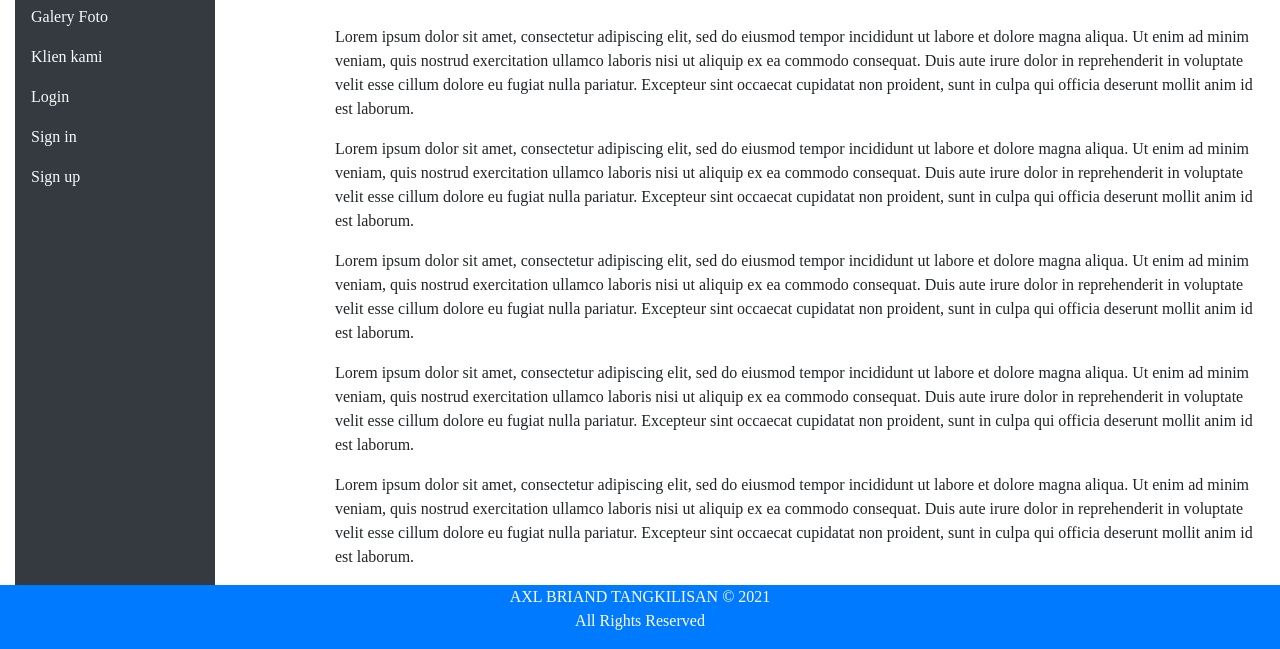
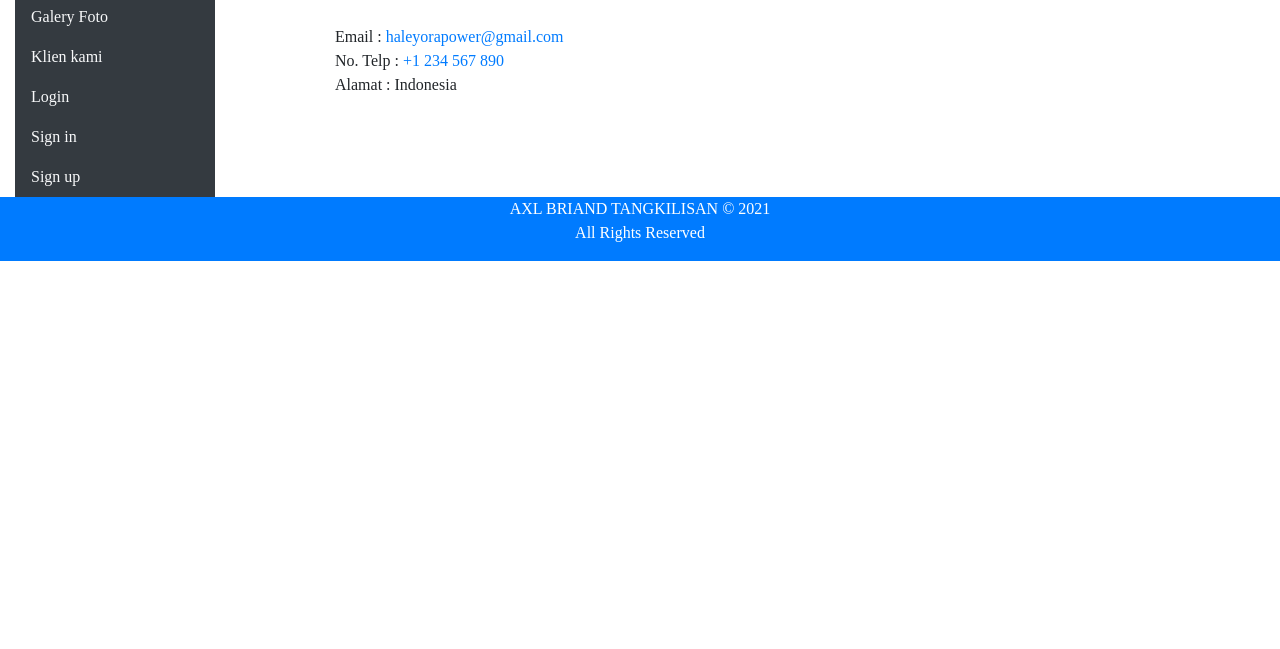
Before and after one commit to darknet777/jwd, a plain HTML site: page contact.html in a window 1280 px wide. Shown: the part 265-914 px from the top of the page. After the commit the page ends 800 px from the top, so only its background shows below. Drawn offline with Linux system fonts and the light colour scheme.

Commit message:
Modifikasi pada contact.html

```diff
--- a/contact.html
+++ b/contact.html
@@ -72,19 +72,11 @@
 					<h1>Contact</h1>
 					<br>
 					<p>
-						Lorem ipsum dolor sit amet, consectetur adipiscing elit, sed do eiusmod tempor incididunt ut labore et dolore magna aliqua. Ut enim ad minim veniam, quis nostrud exercitation ullamco laboris nisi ut aliquip ex ea commodo consequat. Duis aute irure dolor in reprehenderit in voluptate velit esse cillum dolore eu fugiat nulla pariatur. Excepteur sint occaecat cupidatat non proident, sunt in culpa qui officia deserunt mollit anim id est laborum.
-					</p>
-					<p>
-						Lorem ipsum dolor sit amet, consectetur adipiscing elit, sed do eiusmod tempor incididunt ut labore et dolore magna aliqua. Ut enim ad minim veniam, quis nostrud exercitation ullamco laboris nisi ut aliquip ex ea commodo consequat. Duis aute irure dolor in reprehenderit in voluptate velit esse cillum dolore eu fugiat nulla pariatur. Excepteur sint occaecat cupidatat non proident, sunt in culpa qui officia deserunt mollit anim id est laborum.
-					</p>
-					<p>
-						Lorem ipsum dolor sit amet, consectetur adipiscing elit, sed do eiusmod tempor incididunt ut labore et dolore magna aliqua. Ut enim ad minim veniam, quis nostrud exercitation ullamco laboris nisi ut aliquip ex ea commodo consequat. Duis aute irure dolor in reprehenderit in voluptate velit esse cillum dolore eu fugiat nulla pariatur. Excepteur sint occaecat cupidatat non proident, sunt in culpa qui officia deserunt mollit anim id est laborum.
-					</p>
-					<p>
-						Lorem ipsum dolor sit amet, consectetur adipiscing elit, sed do eiusmod tempor incididunt ut labore et dolore magna aliqua. Ut enim ad minim veniam, quis nostrud exercitation ullamco laboris nisi ut aliquip ex ea commodo consequat. Duis aute irure dolor in reprehenderit in voluptate velit esse cillum dolore eu fugiat nulla pariatur. Excepteur sint occaecat cupidatat non proident, sunt in culpa qui officia deserunt mollit anim id est laborum.
-					</p>
-					<p>
-						Lorem ipsum dolor sit amet, consectetur adipiscing elit, sed do eiusmod tempor incididunt ut labore et dolore magna aliqua. Ut enim ad minim veniam, quis nostrud exercitation ullamco laboris nisi ut aliquip ex ea commodo consequat. Duis aute irure dolor in reprehenderit in voluptate velit esse cillum dolore eu fugiat nulla pariatur. Excepteur sint occaecat cupidatat non proident, sunt in culpa qui officia deserunt mollit anim id est laborum.
+						Email : <a href="mailto:haleyorapower@gmail.com">haleyorapower@gmail.com</a>
+						<br>
+						No. Telp : <a href="tel:+1234567890">+1 234 567 890</a>
+						<br>
+						Alamat : Indonesia
 					</p>
 				</div>
 			</div>
```
